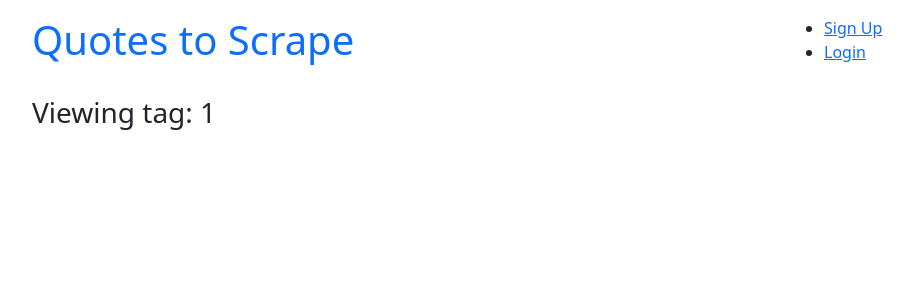
After one commit to MariiaBulavina/WEB_HW_10, a Django app: page /tag/1/ in a window 1280 px wide. The commit adds this page. Shown: the top 300 px of the page, without its empty margins (50-963 px from the left). Run offline with Django 5.2, Linux system fonts and the light colour scheme; data that the repository does not hold is empty.

Commit message:
added viewing information about the author and searching by tags

```diff
--- a/hw_10/quotes/templates/quotes/add_author.html
+++ b/hw_10/quotes/templates/quotes/add_author.html
@@ -28,7 +28,6 @@
         </label>
         <span>{{ form.errors.description }}</span>
     </div>
-
     <div class="grid">
         <button type="submit">Submit</button>
         <button type="reset" class="secondary">Reset</button>
--- a/hw_10/quotes/templates/quotes/add_quote.html
+++ b/hw_10/quotes/templates/quotes/add_quote.html
@@ -4,7 +4,6 @@
 <div>
     <h2>Add quote</h2>
 </div>
-
 <form method="post" action="{% url 'quotes:quote' %}">
     {% csrf_token %}
     <div>
--- a/hw_10/quotes/templates/quotes/author_info.html
+++ b/hw_10/quotes/templates/quotes/author_info.html
@@ -3,8 +3,6 @@
 {% block content %}
 
 <div>
-
-
     <div class="author-details">
         <h3 class="author-title">{{author.fullname}}</h3>
         <p><strong>Born:</strong> <span class="author-born-date">{{author.born_date}}</span> <span class="author-born-location">{{author.born_location}}</span></p>
@@ -13,9 +11,6 @@
             {{author.description}}
         </div>
     </div>
-
-
-
 </div>
 
 {% endblock %}
--- a/hw_10/quotes/templates/quotes/base.html
+++ b/hw_10/quotes/templates/quotes/base.html
@@ -5,7 +5,6 @@
     <meta http-equiv="X-UA-Compatible" content="IE=edge">
     <meta name="viewport" content="width=device-width, initial-scale=1.0">
     <link href="https://cdn.jsdelivr.net/npm/bootstrap@5.3.2/dist/css/bootstrap.min.css" rel="stylesheet" integrity="sha384-T3c6CoIi6uLrA9TneNEoa7RxnatzjcDSCmG1MXxSR1GAsXEV/Dwwykc2MPK8M2HN" crossorigin="anonymous">
-
     {% load static %}
     <link rel="stylesheet" href="{% static 'quotes/style.css' %}">
     <title>Homework</title>
@@ -19,7 +18,6 @@
             </h1>
         </div>
         <div class="col-md-4">
-
 
             {% if user.is_authenticated %}
 
@@ -37,15 +35,14 @@
                 <li><a href="{% url 'users:signup' %}" role="button">Sign Up</a></li>
                 <li><a href="{% url 'users:login' %}" role="button">Login</a></li>
             </ul>
+
             {% endif %}
 
         </div>
     </div>
 
-
     {% block content %}
     {% endblock %}
-
 
 </div>
 </body>
--- /dev/null
+++ b/hw_10/quotes/templates/quotes/found_by_tag.html
@@ -0,0 +1,31 @@
+{% extends 'quotes/base.html' %}
+
+{% block content %}
+
+    <h3>Viewing tag: {{tag}}</h3>
+
+    {% for quote in quotes %}
+
+    <div class="row">
+        <div class="col-md-8">
+            <div class="quote" itemscope="" itemtype="http://schema.org/CreativeWork">
+                <span class="text" itemprop="text">{{quote.quote}}</span>
+                <span>by <small class="author" itemprop="author">{{quote.author}}</small>
+                <a href="{% url 'quotes:author_info' name=quote.author.fullname %}">(about)</a>
+                </span>
+                <div class="tags">
+                    Tags:
+
+                    {% for tag in quote.tags.all %}
+
+                    <a class="tag" href="{% url 'quotes:found_by_teg' tag=tag %}">{{tag}}</a>
+
+                    {% endfor %}
+
+                </div>
+            </div>
+        </div>
+    </div>
+
+    {% endfor %}
+{% endblock %}
--- a/hw_10/quotes/urls.py
+++ b/hw_10/quotes/urls.py
@@ -9,5 +9,7 @@ urlpatterns = [
     path('<int:page>', views.main, name='root_paginate'),
     path('author/', views.author, name='author'),
     path('quote/', views.quote, name='quote'),
-    path('author-info/<str:name>/', views.author_info, name='author_info')
+    path('author-info/<str:name>/', views.author_info, name='author_info'),
+    path('tag/<str:tag>/', views.found_by_teg, name='found_by_teg'),
+
 ]
--- a/hw_10/quotes/utils.py
+++ b/hw_10/quotes/utils.py
@@ -1,8 +1,8 @@
 from pymongo import MongoClient
+
 
 def get_mongodb():
 
     client = MongoClient("mongodb://localhost")
-
     db = client.hw_10
     return db
--- a/hw_10/quotes/views.py
+++ b/hw_10/quotes/views.py
@@ -3,7 +3,7 @@ from django.core.paginator import Paginator
 from django.contrib.auth.decorators import login_required
 
 from .forms import  AuthorForm, QuoteForm
-from .models import Tag, Author, Quote
+from .models import Author, Quote
 
 
 def main(request, page=1):
@@ -47,6 +47,11 @@ def quote(request):
 
 def author_info(request, name):
 
-    print(name)
     author = get_object_or_404(Author, fullname=name)
     return render(request, 'quotes/author_info.html', {'author': author})
+
+
+def found_by_teg(request, tag):
+
+    quotes = Quote.objects.filter(tags__name__in=[tag])
+    return render(request, 'quotes/found_by_tag.html', {'quotes': quotes, 'tag': tag})
--- a/hw_10/users/templates/users/login.html
+++ b/hw_10/users/templates/users/login.html
@@ -1,13 +1,14 @@
 {% extends "users/base.html" %}
 
 {% block content %}
+{% if messages %}
 
-{% if messages %}
 <div>
     {% for message in messages %}
     <div {% if message.tags %} class="alert-{{ message.tags }}" {% endif %}>{{ message }}</div>
     {% endfor %}
 </div>
+
 {% endif %}
 
 <form action="{% url 'users:login' %}" method="post">
@@ -17,13 +18,11 @@
             {{ form.username }}
         </label>
     </div>
-
     <div>
         <label>Password:
             {{ form.password }}
         </label>
     </div>
-
     <div class="grid">
         <button type="submit">Submit</button>
         <button type="reset" class="secondary">Reset</button>
--- a/hw_10/users/templates/users/signup.html
+++ b/hw_10/users/templates/users/signup.html
@@ -5,7 +5,6 @@
 <div>
     <h2>Sign Up</h2>
 </div>
-
 <form method="post" action="{% url 'users:signup' %}">
     {% csrf_token %}
     <div>
```
Also changed, not shown: hw_10/quotes/forms.py (+0 -9 lines), hw_10/quotes/static/quotes/style.css (+0 -8 lines), hw_10/quotes/templates/quotes/index.html (+2 -7 lines).
